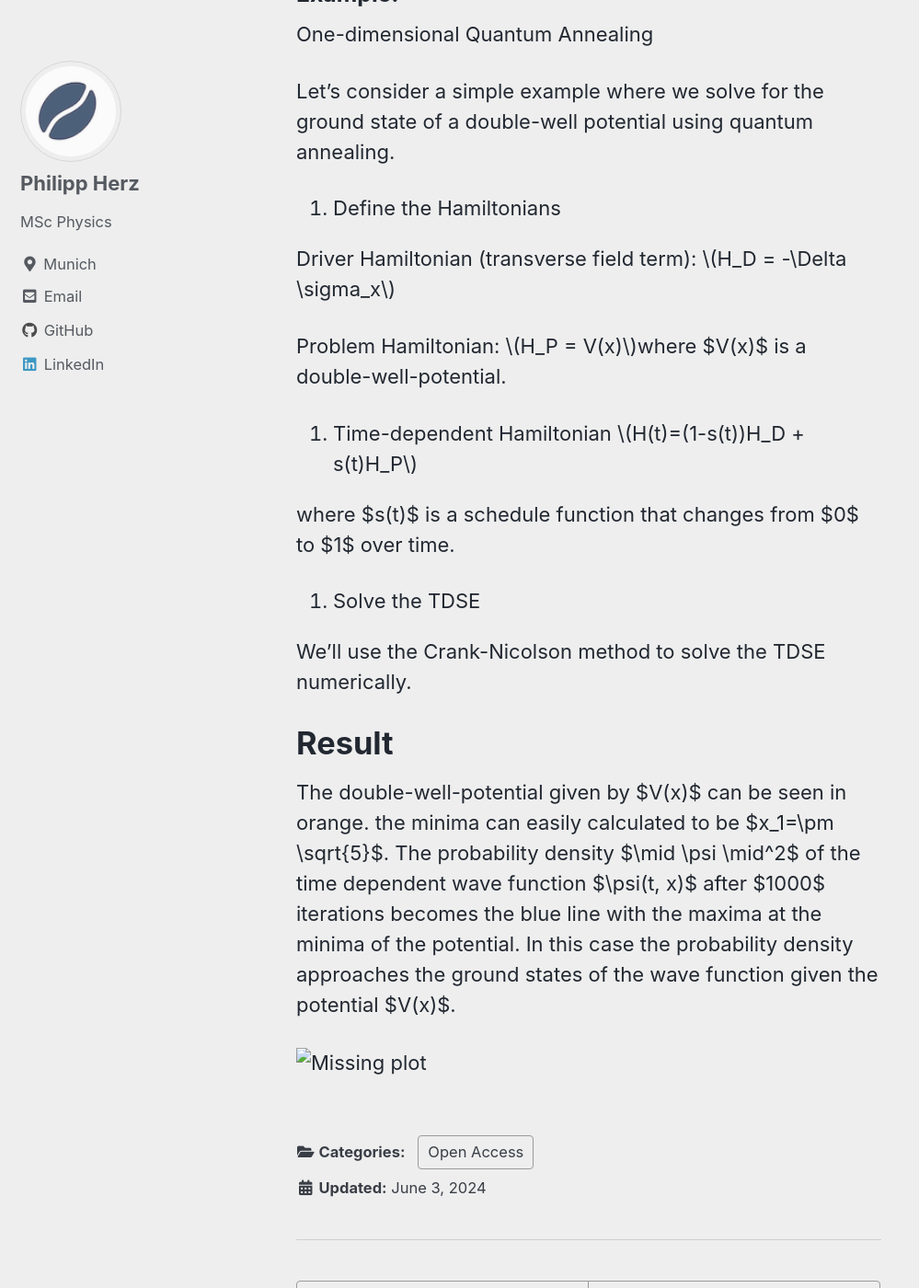
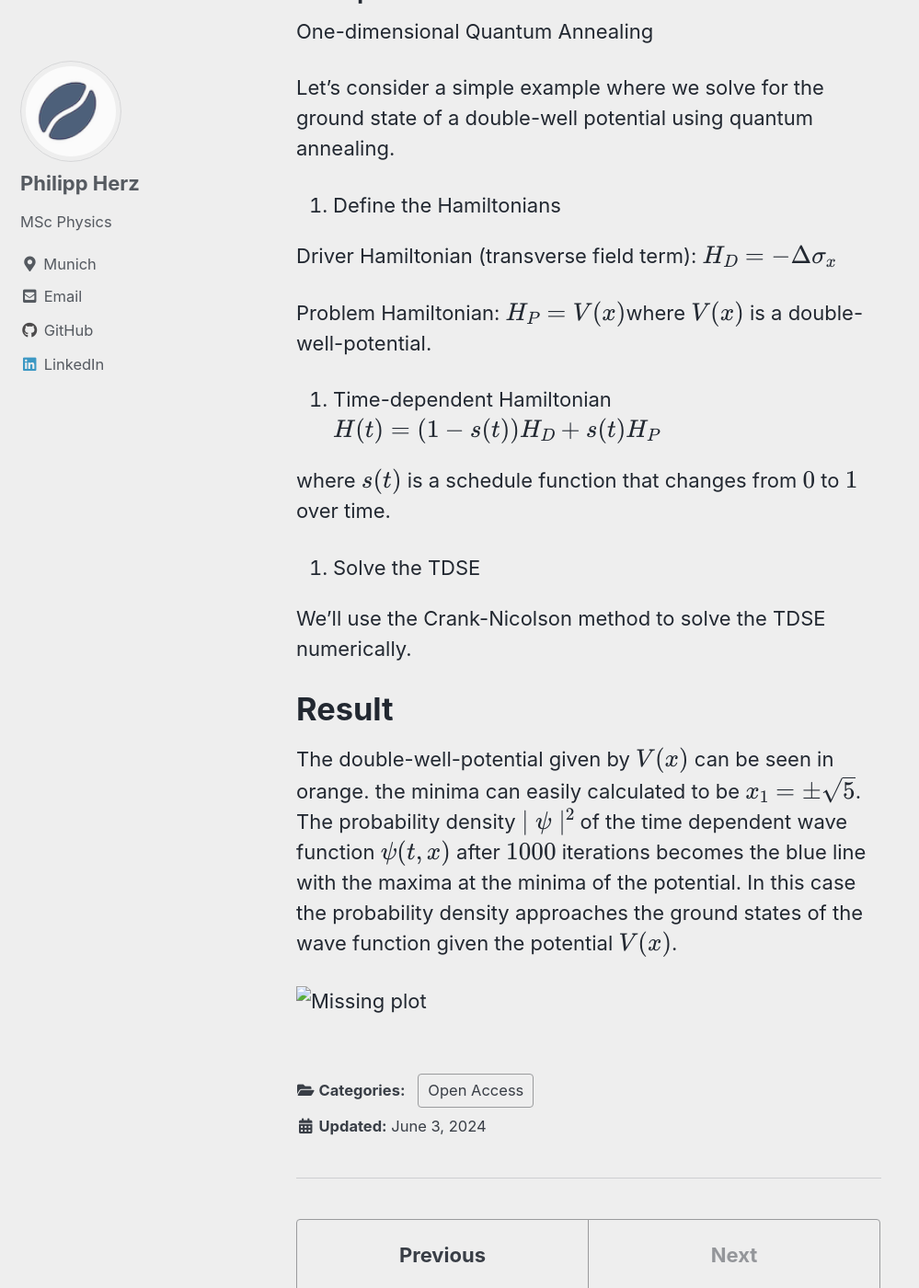
Before and after one commit to herzphi/herzphi.github.io, a Jekyll site: the page built from _posts/2024-06-03-second-post.md, in a window 1280 px wide and 1400 px high, scrolled down 1662 px. Shown: the whole window at 92% size, without its empty margins (0-999 px from the left). Built offline with Jekyll 4.4.1, drawn with Linux system fonts in a browser that asks for light colours; cached includes are drawn as plain includes; formulas are drawn with MathJax 3; part of the change alters nothing that is shown; some of the changed text lies outside the part shown.

```diff
--- /dev/null
+++ b/_includes/mathjax-custom.html
@@ -0,0 +1,24 @@
+<script type="text/x-mathjax-config">
+    MathJax.Hub.Config({
+      extensions: ["tex2jax.js"],
+      jax: ["input/TeX", "output/HTML-CSS"],
+      tex2jax: {
+        inlineMath: [ ['$','$'], ["\\(","\\)"] ],
+        displayMath: [ ['$$','$$'], ["\\[","\\]"] ],
+        processEscapes: true
+      },
+      "HTML-CSS": { availableFonts: ["TeX"] }
+    });
+
+
+    MathJax.Hub.Register.MessageHook("Math Processing Error",function (message) {
+      alert("Math Processing Error: "+message[1]);
+      });
+    MathJax.Hub.Register.MessageHook("TeX Jax - parse error",function (message) {
+      alert("Math Processing Error: "+message[1]);
+      });
+  </script>
+
+
+<script type="text/javascript" async src="https://cdn.mathjax.org/mathjax/latest/MathJax.js?config=TeX-MML-AM_CHTML">
+</script>
--- a/_layouts/default.html
+++ b/_layouts/default.html
@@ -8,13 +8,15 @@
   Free for personal and commercial use under the MIT license
   https://github.com/mmistakes/minimal-mistakes/blob/master/LICENSE
 -->
-<html lang="{{ site.locale | slice: 0,2 | default: "en" }}" class="no-js">
+<html lang="{{ site.locale | slice: 0,2 | default: " en" }}" class="no-js">
+
 <head>
   {% include head.html %}
   {% include head/custom.html %}
 </head>
 
-  <body class="layout--{{ page.layout | default: layout.layout }}{% if page.classes or layout.classes %}{{ page.classes | default: layout.classes | join: ' ' | prepend: ' ' }}{% endif %}">
+<body
+  class="layout--{{ page.layout | default: layout.layout }}{% if page.classes or layout.classes %}{{ page.classes | default: layout.classes | join: ' ' | prepend: ' ' }}{% endif %}">
   {% include_cached skip-links.html %}
   {% include_cached masthead.html %}
 
@@ -36,6 +38,9 @@
   </div>
 
   {% include scripts.html %}
+  {% if page.use_math %}
+  {% include mathjax-custom.html %}
+  {% endif %}
+</body>
 
-  </body>
 </html>
--- a/_posts/2024-06-03-second-post.md
+++ b/_posts/2024-06-03-second-post.md
@@ -4,6 +4,7 @@ search: true
 categories:
   - Open Access
 last_modified_at: 2024-06-03T06:36:00-05:00
+use_math: true
 ---
 
 The code to the following instructions can be found here: [GitHub](https://github.com/herzphi/QuantumAnnealing01).
@@ -15,7 +16,7 @@ Recently, I came across quantum annealing, which is a super smart way in utilizi
 describes a double well potential with the form
 
 
-$V(x)=x^4-10x^2$
+$$V(x)=x^4-10x^2$$
 
 for which we try to find the ground state. We already know the ground states and only want to demonstrate a possible process.
 
```
Lines whose indentation alone changed are shown as unchanged.
